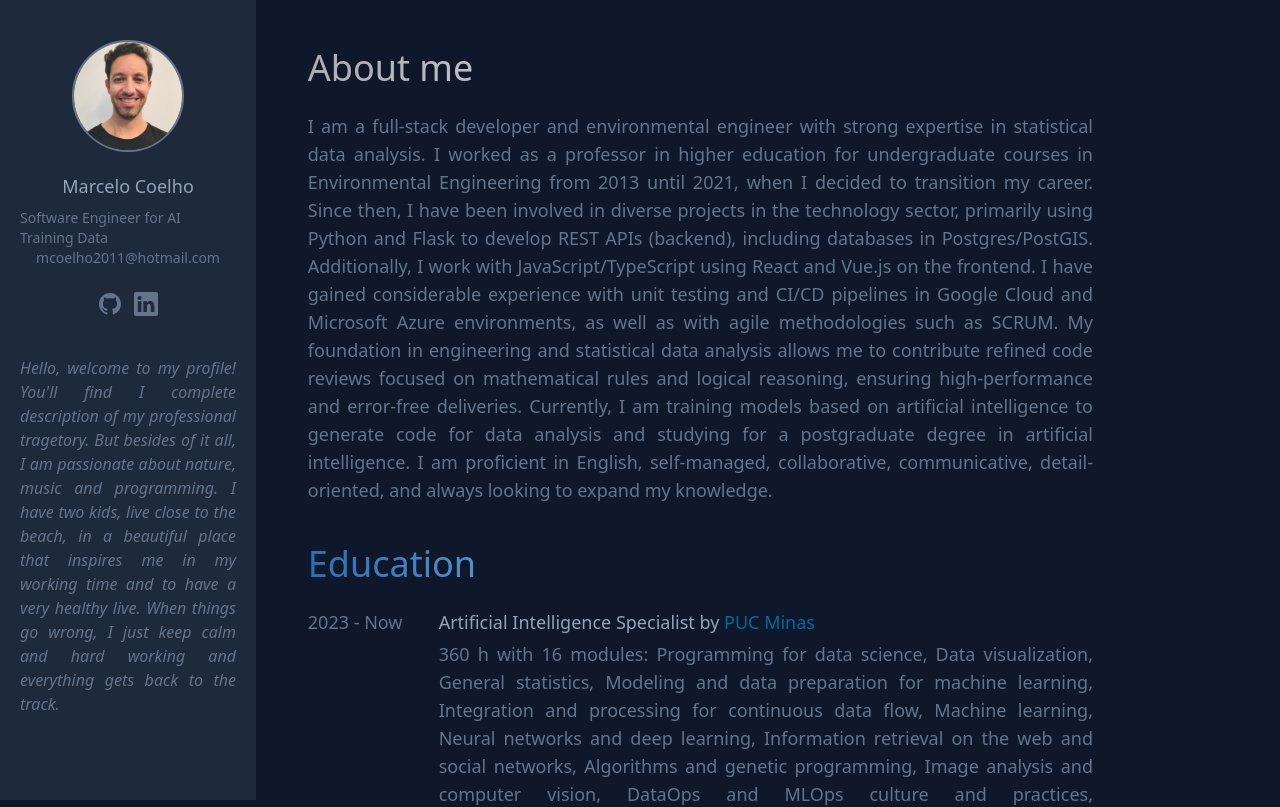
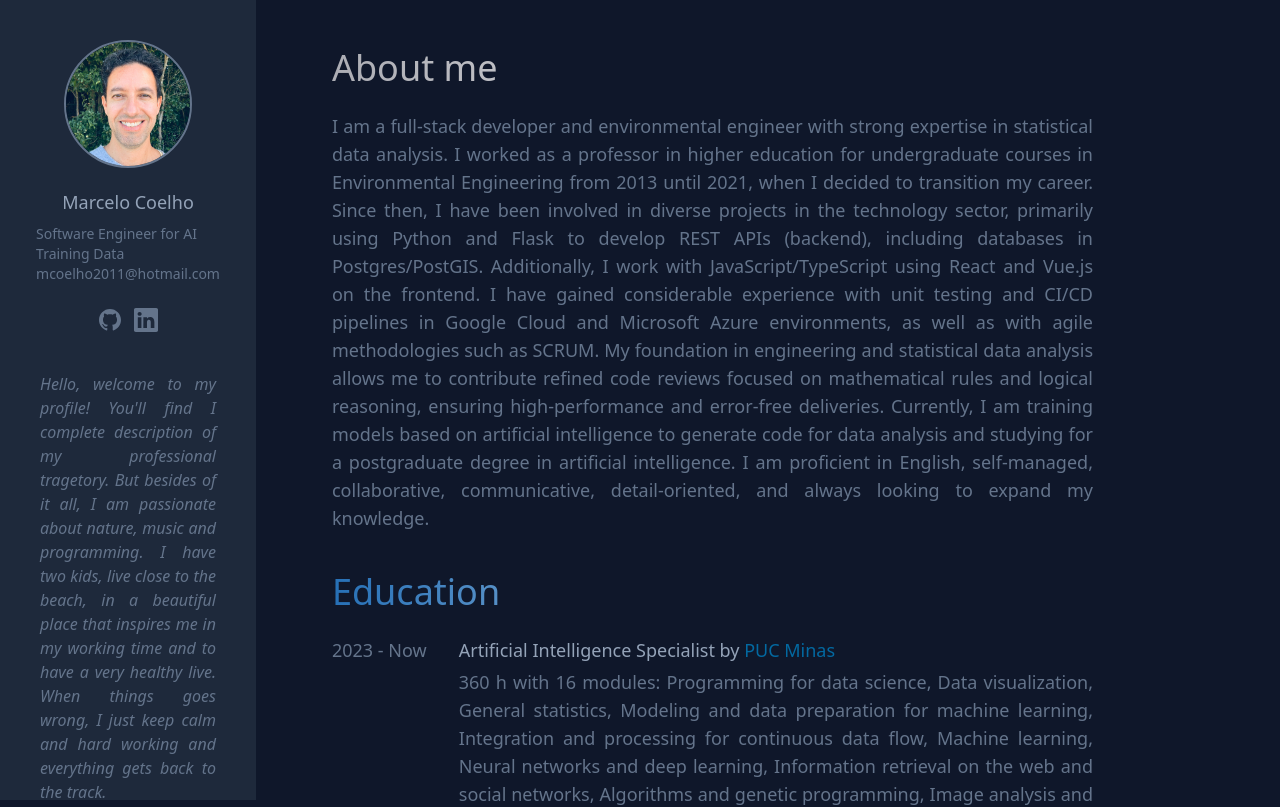
Before and after one commit to MCoelho222/self-profile, a Next.js app: page / in a window 1280 px wide. Shown: the top 807 px of the page. Built offline with nearby package versions, Linux system fonts and the light colour scheme.

Commit message:
feat: bigger image

```diff
--- a/app/page.tsx
+++ b/app/page.tsx
@@ -9,12 +9,12 @@ export default function Home() {
   const { cvData } = require('./lib/cv-data.js');
   return (
     <main className="flex flex-col justify-center min-h-screen bg-slate-900 p-4 mx-5 sm:flex-row">
-      <div className=" w-full h-full flex flex-col items-center sm:w-1/5 sm:fixed sm:top-0 sm:left-0 sm:pt-10 sm:p-5 sm:bg-slate-800">
+      <div className=" w-full h-full flex flex-col items-center sm:w-1/5 sm:fixed sm:top-0 sm:left-0 sm:pt-10 sm:p-10 sm:bg-slate-800">
         <Image
-          className="h-28 w-28 rounded-full mb-5 border-2 border-solid border-slate-500 object-cover"
+          className="h-32 w-32 rounded-full mb-5 border-2 border-solid border-slate-500 object-cover"
           width={300}
           height={300}
-          src="/marcelo.jpeg"
+          src="/mcoelho2024.jpg"
           alt="Marcelo"
         />
         <Info content={cvData.info}/>
@@ -22,7 +22,7 @@ export default function Home() {
           <p className="text-slate-500 text-sm sm:text-base italic text-justify">{cvData.welcome}</p>
         </div>
       </div>
-      <div className="w-full pt-8 sm:w-3/4 sm:pl-[10%]">
+      <div className="w-full pt-8 sm:w-3/4 sm:pl-[12%]">
         <AboutMe title='About me' content={cvData.aboutMe} />
         <Education title="Education" content={cvData.education} />
         <Experience title="Experience" content={cvData.experience} />
```
Also changed, not shown: app/lib/cv-data.js, public/mcoelho2024.jpg (added).
